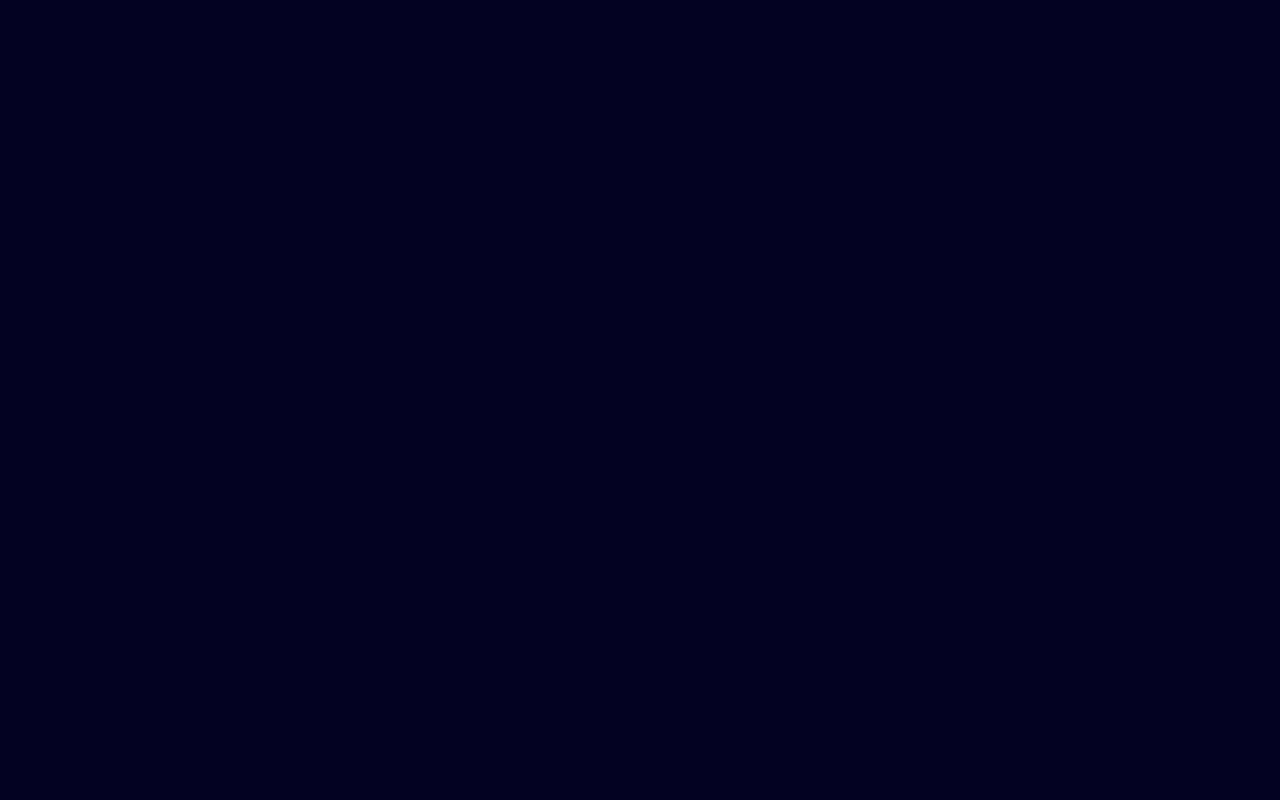
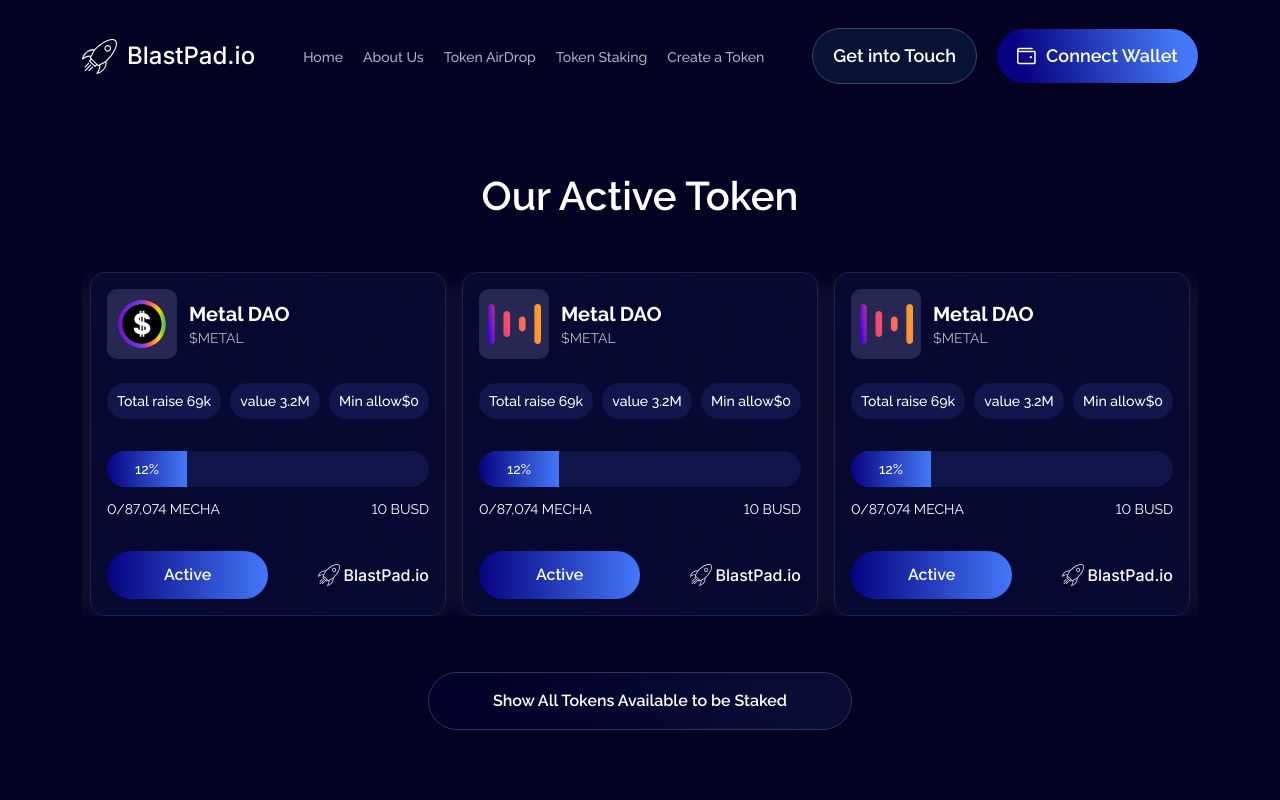
Before and after one commit to Kuldeep-Kumar-150/Blast-pad, a React (Create React App) app: page /tokenStacking in a window 1280 px wide. Before the commit this address had no page. Shown: the top 800 px of the page. Built offline with nearby package versions, Linux system fonts and the light colour scheme.

Commit message:
codecode

```diff
--- a/src/App.js
+++ b/src/App.js
@@ -4,6 +4,7 @@ import "slick-carousel/slick/slick.css";
 import "slick-carousel/slick/slick-theme.css";
 import HomePage from './components/HomePage';
 import { Route, Routes } from 'react-router-dom';
+import TokenStacking from './components/TokenStacking';
 
 
 function App() {
@@ -11,6 +12,7 @@ function App() {
     <>
       <Routes>
         <Route path='/' element={<HomePage />} />
+        <Route path='/tokenStacking' element={<TokenStacking />} />
       </Routes>
     </>
   );
--- a/src/components/MyNav.jsx
+++ b/src/components/MyNav.jsx
@@ -124,12 +124,14 @@ const MyNav = () => {
               </a>
             </li>
             <li>
+              <Link to={"/tokenStacking"}>
                 <a
                   className="text-[14px] font-medium ff_raleway text-[#B1B2BE]"
                   href="#"
                 >
                   Token Staking
                 </a>
+              </Link>
             </li>
             <li>
               <a
@@ -155,10 +157,7 @@ const MyNav = () => {
                 </button>
               </div>
             </div>
-            <div
-              onClick={() => setNav(!nav)}
-              className="flex flex-col gap-1 ms-8 z-50 xl:hidden"
-            >
+            <div onClick={() => setNav(!nav)} className="flex flex-col gap-1 ms-8 z-50 xl:hidden">
               <div className="bg_blue_linear h-1 w-7 rounded-md"></div>
               <div className="bg_blue_linear h-1 w-7 rounded-md"></div>
               <div className="bg_blue_linear h-1 w-7 rounded-md"></div>
--- a/src/components/OurActive.jsx
+++ b/src/components/OurActive.jsx
@@ -39,7 +39,7 @@ const OurActive = () => {
       <div className="container mx-auto px-3 relative">
         <button
           onClick={() => first.current.slickPrev()}
-          className=" h-12 absolute hidden lg:flex  w-[52px] 2xl:-left-24 -left-14  top-64 bg-[#0B0A34] rounded-[6px] border border-[#2F2D50]  items-center justify-center"
+          className=" h-12 absolute flex max-[1300px]:hidden w-[52px] 2xl:-left-24 -left-14  top-64 bg-[#0B0A34] rounded-[6px] border border-[#2F2D50]  items-center justify-center"
         >
           <svg
             width="14"
@@ -56,7 +56,7 @@ const OurActive = () => {
         </button>
         <button
           onClick={() => first.current.slickNext()}
-          className=" h-12 absolute hidden lg:flex 2xl:-right-24 -right-14  top-64 w-[52px] bg-[#0B0A34] rounded-[6px] border border-[#2F2D50]  items-center justify-center"
+          className="h-12  absolute  max-[1300px]:hidden flex 2xl:-right-24 -right-14  top-64 w-[52px] bg-[#0B0A34] rounded-[6px] border border-[#2F2D50]  items-center justify-center"
         >
           <svg
             width="14"
--- a/src/components/TokenStacking.jsx
+++ b/src/components/TokenStacking.jsx
@@ -1,9 +1,13 @@
 import React from 'react'
-
+import StakeYourTokens from './StakeYourTokens'
+import OurActive from './OurActive'
+import MyNav from './MyNav'
 const TokenStacking = () => {
     return (
         <div>
-
+            <MyNav />
+            <OurActive />
+            <StakeYourTokens />
         </div>
     )
 }
--- a/src/components/js/SliderData.js
+++ b/src/components/js/SliderData.js
@@ -45,4 +45,18 @@ export const mydata = [
     aeroImage: aeroImage,
     btn4: "BlastPad.io",
   },
+  {
+    img: metal,
+    h4: "Metal DAO",
+    para: "  $METAL",
+    btn: "Total raise 69k",
+    btn1: "value 3.2M",
+    btn2: "Min allow$0",
+    btn3: "12%",
+    para1: "0/87,074 MECHA",
+    para2: "10 BUSD",
+    btn5: "Active",
+    aeroImage: aeroImage,
+    btn4: "BlastPad.io",
+  }
 ];
--- a/src/index.css
+++ b/src/index.css
@@ -22,6 +22,7 @@
 .bg_blue_linear {
   background: linear-gradient(254.15deg, #4478f9 11.47%, #070380 86.69%);
 }
+
 
 .header_bg_img {
   background-image: url("./assets/img/png/header_bg_img.png");
```
Lines whose indentation alone changed are shown as unchanged.
